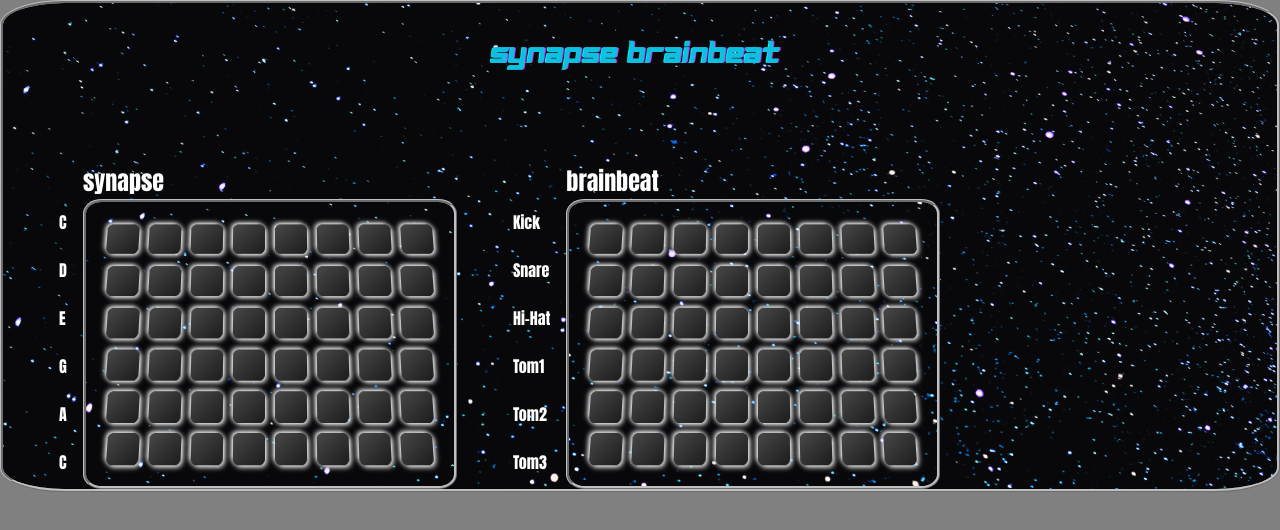
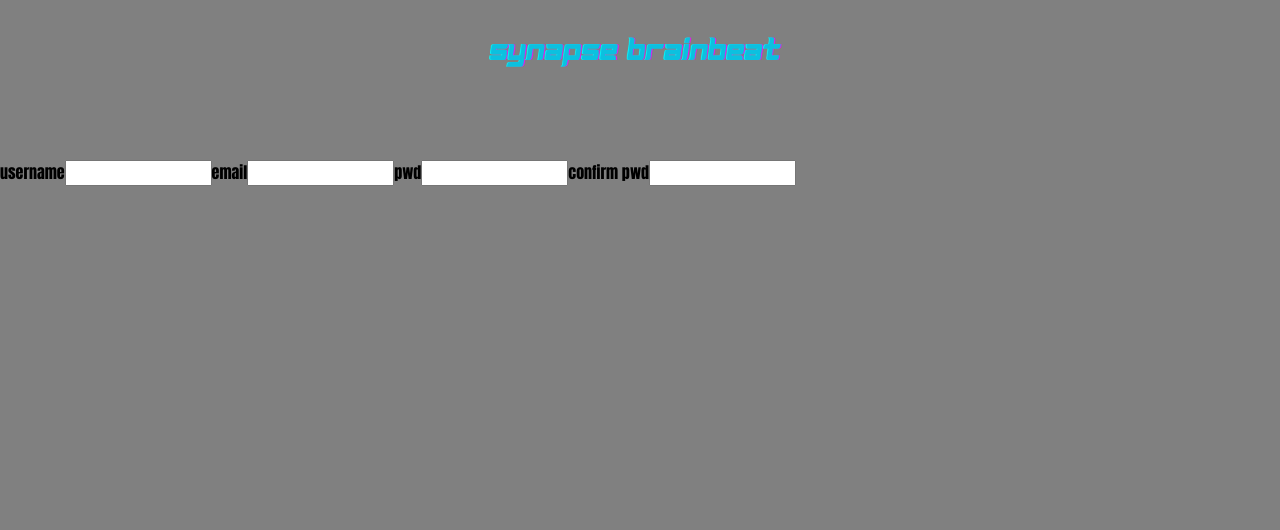
Before and after one commit to LandoMeowrissian/synapse-brainbeat, a React (Create React App) app: page / in a window 1280 px wide. Shown: the top 530 px of the page. Built offline with nearby package versions, Linux system fonts and the light colour scheme.

Commit message:
Made some routes, messed with sounds

```diff
--- a/src/App.js
+++ b/src/App.js
@@ -1,14 +1,20 @@
 import "./App.scss";
-// import * as Tone from "tone";
+import HomePage from "./pages/HomePage/HomePage";
+import { BrowserRouter, Routes, Route } from "react-router-dom";
+import Player from "./pages/Player/Player";
+// import DrumGrid from "./components/Drums/DrumGrid"
+// import SynthGrid from "./components/Synth/SynthGrid"
 // import Header from "./components/Header/Header";
-// import DrumGrid from "./components/Drums/DrumGrid";
-// import SynthGrid from "./components/Synth/SynthGrid";
-import Player from "./pages/Player/Player"
-function App() {
+function App( ) {
+
+
   return (
-    <div className="App">
-      <Player/>
-    </div>
+    <BrowserRouter>
+      <Routes>
+        <Route path="/" element={<HomePage />} />
+        <Route path="/player" element={<Player/>} />
+      </Routes>
+    </BrowserRouter>
   );
 }
 
--- a/src/App.scss
+++ b/src/App.scss
@@ -12,7 +12,6 @@ body {
 
 .App {
   height: 100%;
-  background-image: url("./assets/images/stars.png");
   border: 1mm ridge silver;
   border-radius: 5%;
 }
--- a/src/components/Drums/DrumGrid.js
+++ b/src/components/Drums/DrumGrid.js
@@ -4,9 +4,12 @@ import Drums from "./Drums";
 import * as Tone from "tone";
 import "../../styles/Grid.scss";
 
-const padKeys = ["Row1", "Row2", "Row3", "Row4", "Row5", "Row6"];
 
 const DrumGrid = () => {
+  const [isSequencePlaying, setIsSequencePlaying] = useState(false)
+  const [activeSteps, setActiveSteps] = useState(new Array(8).fill(false));
+
+  const padKeys = ["Row1", "Row2", "Row3", "Row4", "Row5", "Row6"];
   const createGrid = (rows) => {
     const soundMapping = {
       Row1: Drums.kick,
@@ -44,8 +47,19 @@ const DrumGrid = () => {
     );
   };
 
+  const handlePlaySequenceStep = (index, time) => {
+    padKeys.forEach((padKey, rowIndex) => {
+      if (activeSteps[index]) {
+        const drum = Drums[padKey];
+        if (drum instanceof Tone.NoiseSynth) {
+          drum.triggerAttackRelease("16n");
+        } else {
+          drum.triggerAttackRelease("C2", "8n");
+        }
+      }
+    })
+  }
   const [grid, setGrid] = useState(createGrid(padKeys.length));
-
 
   return (
     <div className="grid">
--- /dev/null
+++ b/src/components/Login/Login.js
@@ -0,0 +1,18 @@
+const Login = () => {
+  return (
+    <div>
+      <form>
+        <label>username</label>
+        <input></input>
+        <label>email</label>
+        <input></input>
+        <label>pwd</label>
+        <input></input>
+        <label>confirm pwd</label>
+        <input></input>
+      </form>
+    </div>
+  )
+};
+
+export default Login;
--- a/src/components/Synth/Synth.js
+++ b/src/components/Synth/Synth.js
@@ -1,18 +1,18 @@
 import * as Tone from "tone";
 
 const createSynths = () => {
-  // Note: Pentatonic Scale in C major: C, D, E, G, A
-  const notes = ['C', 'D', 'E', 'G', 'A'];
+  const notes = ["C", "D", "E", "G", "A"];
   let synths = {};
 
-  // Create a Tone.Synth for each note in the pentatonic scale
   for (let i = 0; i < notes.length; i++) {
     const note = notes[i];
-    synths[note] = new Tone.Synth().toDestination();
+    synths[note] = new Tone.Synth({
+      ocillator: { type: "square" },
+      envelope: { attack: 0.05 },
+    }).toDestination();
   }
 
-  // Adding an extra note C to make it 6 variables
-  synths['C3'] = new Tone.Synth().toDestination();
+  synths["C3"] = new Tone.Synth().toDestination();
 
   return synths;
 };
--- a/src/components/Synth/SynthGrid.js
+++ b/src/components/Synth/SynthGrid.js
@@ -5,6 +5,10 @@ import * as Tone from "tone";
 import "../../styles/Grid.scss";
 
 const SynthGrid = () => {
+  const [isSequencePlaying, setIsSequencePlaying] = useState(false);
+  const [activeSteps, setActiveSteps] = useState(new Array(8).fill(false));
+
+
   const padKeys = ["C", "D", "E", "G", "A", "C"];
   const createGrid = () => {
     return padKeys.map((padKey, rowIndex) =>
@@ -31,7 +35,14 @@ const SynthGrid = () => {
     );
   };
 
-
+  const handlePlaySequenceStep = (index, time) => {
+    padKeys.forEach((padKey, rowIndex) => {
+      if (activeSteps[index]) {
+        const synth = PentatonicSynths[padKey];
+        synth.triggerAttackRelease(`${padKey}4`, "8n", time);
+    }
+  })
+}
   const [grid, setGrid] = useState(createGrid());
 
   return (
--- /dev/null
+++ b/src/pages/HomePage/HomePage.js
@@ -0,0 +1,11 @@
+import Header from "../../components/Header/Header";
+import Login from "../../components/Login/Login";
+const HomePage = () => {
+  return (
+    <>
+      <Header />
+      <Login/>
+    </>
+  )
+}
+export default HomePage;
--- a/src/pages/Player/Player.js
+++ b/src/pages/Player/Player.js
@@ -5,7 +5,7 @@ import "./Player.scss";
 
 const Player = () => {
   return (
-    <player className="player">
+    <section className="player">
       <Header />
       <main className="player-main">
         <div className="player-notes">
@@ -38,7 +38,7 @@ const Player = () => {
           <DrumGrid />
         </div>
       </main>
-    </player>
+    </section>
   );
 };
 
--- a/src/styles/Grid.scss
+++ b/src/styles/Grid.scss
@@ -11,6 +11,8 @@
   border-bottom: 1mm ridge silver;
   border-right: 1mm ridge silver;
   border-left: 1mm ridge silver;
+  background-image: url("../assets/images/stars.png");
+
   background-size: cover;
   background-position: center;
 
```
Also changed, not shown: src/components/Sequencer/Sequencer.js (added, +44 -0 lines).
